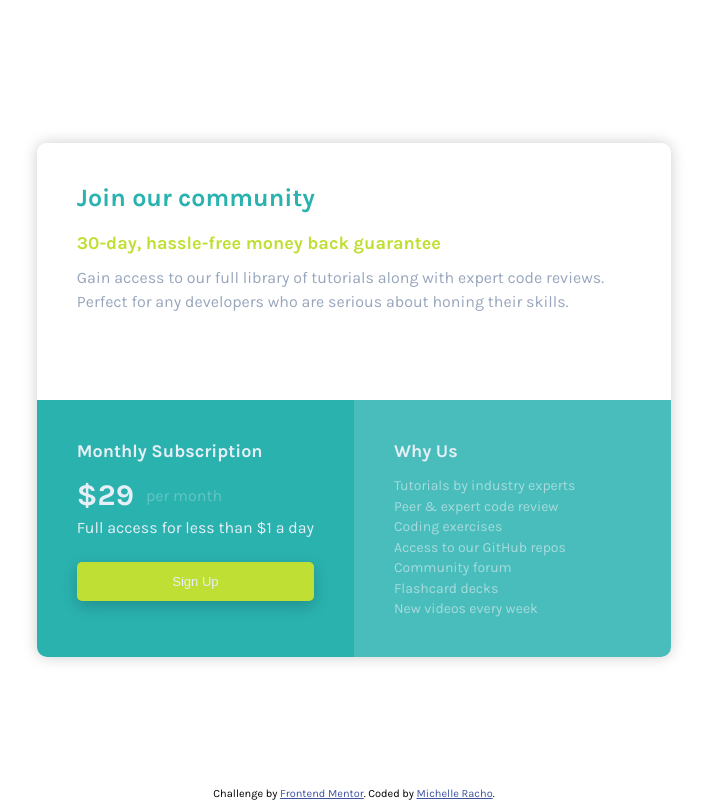
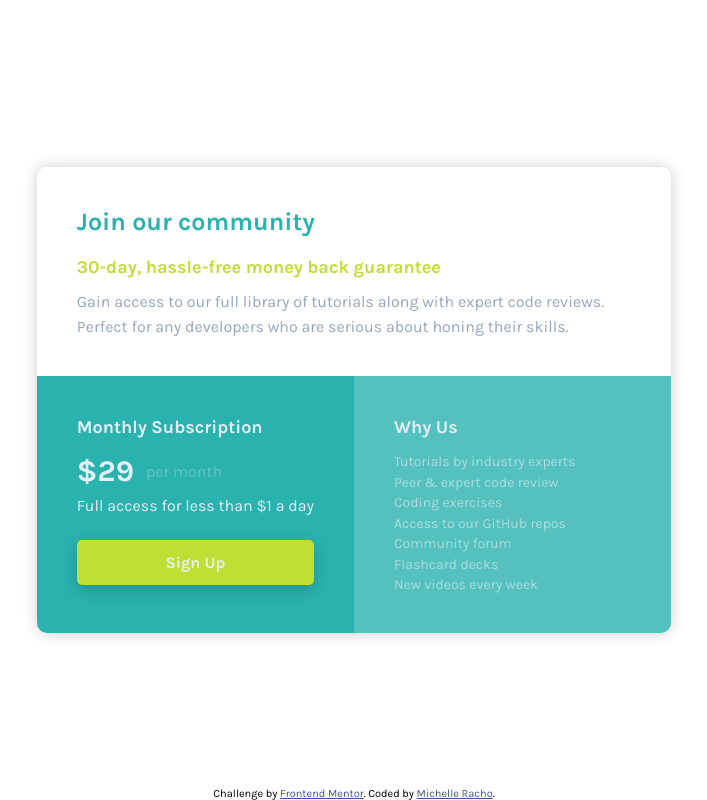
Before and after one commit to michelleracho/single-price-grid-component, a plain HTML site: page index.html in a window 1280 px wide. Shown: the whole page, without its empty margins (286-993 px from the left). Drawn offline with Linux system fonts and the light colour scheme.

Commit message:
adjust spacing

```diff
--- a/sass/_base.scss
+++ b/sass/_base.scss
@@ -13,7 +13,6 @@ html {
 body {
   font-size: 1.6rem;
   font-family: 'Karla', sans-serif;
-  // background-color: $color-neutral-light-gray;
 
   height: 100vh;
   display: flex;
--- a/sass/_layout.scss
+++ b/sass/_layout.scss
@@ -2,7 +2,7 @@
   // border: 1px solid black;
   display: grid;
   grid-template-columns: repeat(2, 1fr);
-  grid-template-rows: repeat(2, 1fr);
+  grid-template-rows: 2;
   border-radius: 1rem;
   overflow: hidden;
   box-shadow: 0 0 1.5rem rgba(0, 0, 0, 0.2);
@@ -32,7 +32,7 @@
     list-style: none;
 
     & li:not(:last-child) {
-      padding-bottom: 0.5rem;
+      padding-bottom: 0.6rem;
     }
   }
 }
@@ -49,7 +49,7 @@
     font-size: 3rem;
     display: flex;
     align-items: center;
-    margin-bottom: 0.5rem;
+    margin-bottom: 0.7rem;
   }
 
   &__description {
@@ -62,7 +62,7 @@
   grid-column: 2/3;
   grid-row: 2/3;
   padding: 4rem;
-  background-color: rgba($color-primary-cyan, 0.85);
+  background-color: rgba($color-primary-cyan, 0.8);
   color: $color-neutral-light-gray;
 
   &__list {
@@ -106,11 +106,13 @@
 }
 
 .btn {
-  font-size: 1.3rem;
+  font-size: 1.6rem;
+  font-weight: 700;
+  font-family: inherit;
   color: currentColor;
   background-color: $color-primary-bright-yellow;
   width: 100%;
-  padding: 1.2rem;
+  padding: 1.3rem;
   margin-top: 2.5rem;
   border: none;
   border-radius: 5px;
```
Also changed, not shown: css/main.css, 1 other file.
